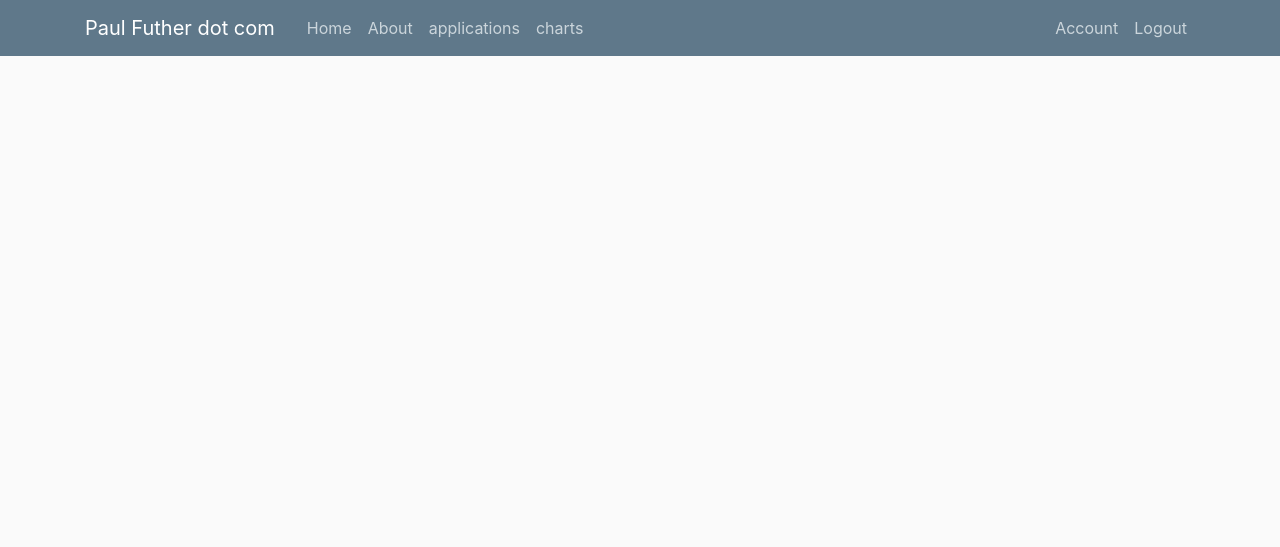
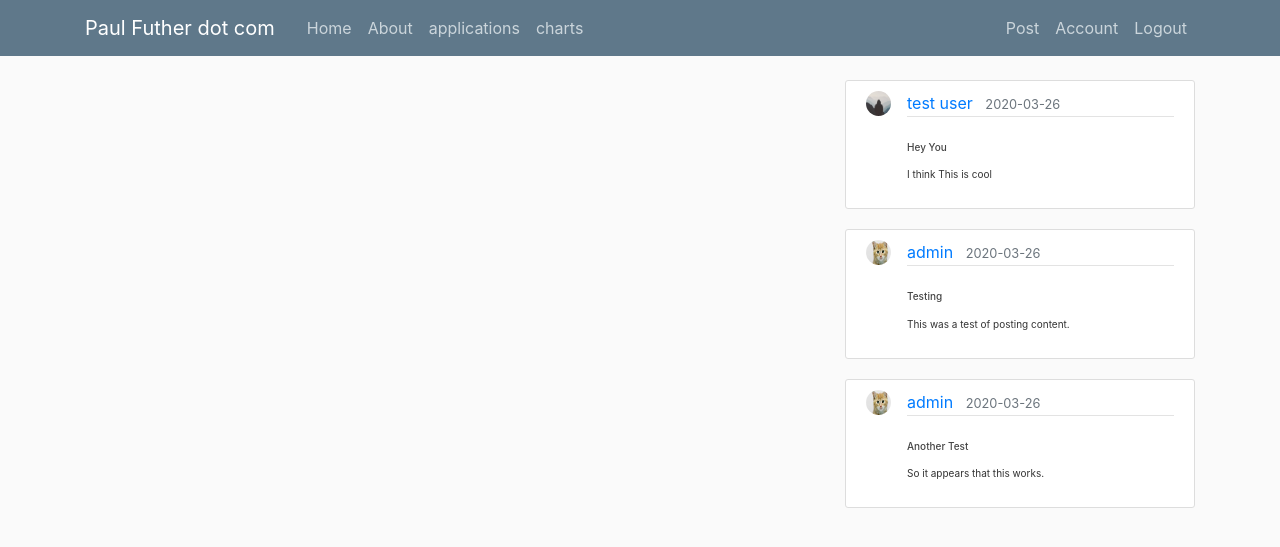
Before and after one commit to Paulfuther/Work-Website, a Flask app: page / in a window 1280 px wide. Shown: the top 547 px of the page. Run offline with Flask 2, Linux system fonts and the light colour scheme; a user stored in the database is signed in; data comes from the database, SQL or seed files in the repository; both versions use the stored data as it was after the commit; some libraries are stand-ins or nearby versions.

Commit message:
updates to posting articles

```diff
--- a/flaskblog/routes.py
+++ b/flaskblog/routes.py
@@ -1,6 +1,6 @@
-from flask import Flask, render_template, jsonify, request, send_file, url_for, redirect, flash
+from flask import Flask, render_template, jsonify, request, send_file, url_for, redirect, flash, abort
 from flaskblog import app, db, Bcrypt
-from flaskblog.forms import RegistrationForm, LoginForm, UpdateAccountForm
+from flaskblog.forms import RegistrationForm, LoginForm, UpdateAccountForm, PostForm
 from flaskblog.models import User, Post
 from io import BytesIO
 import os
@@ -24,8 +24,8 @@ chartstore = 48314
 @app.route("/")
 @app.route("/home")
 def home():
-    return render_template('home.html')#, posts=posts)
-    #return render_template('home.html',posts=posts)
+    posts=Post.query.all()
+    return render_template('home.html',posts=posts)
 
 
 @app.route("/about")
@@ -544,3 +544,54 @@ def account():
         image_file=url_for('static', filename='profile_pics/' + current_user.image_file)
     return render_template('account.html', title = 'Account',
                             image_file=image_file, form=form)
+
+@app.route("/post/new", methods=['GET','POST'])
+@login_required
+def new_post():
+    form = PostForm()
+    if form.validate_on_submit():
+        post = Post(title=form.title.data, content=form.content.data, author=current_user)
+        db.session.add(post)
+        db.session.commit()
+        flash('Your Post Has Been Created!', 'success')
+        return redirect(url_for('home'))
+    return render_template('create_post.html', title='New Post',
+                            form=form, legend='New Post')
+
+@app.route("/post/<int:post_id>")
+def post(post_id):
+    post=Post.query.get_or_404(post_id)
+    return render_template('post.html', title=post.title, post=post)
+
+
+@app.route("/post/<int:post_id>/update", methods=['GET', 'POST'])
+@login_required
+def update_post(post_id):
+    post = Post.query.get_or_404(post_id)
+    if post.author != current_user:
+        abort(403)
+
+    form = PostForm()
+    if form.validate_on_submit():
+        post.title = form.title.data
+        post.content = form.content.data
+        db.session.commit()
+        flash('Your Post Has Been Update', 'success')
+        return redirect(url_for('post', post_id=post.id))
+    elif request.method == 'GET':
+        form.title.data = post.title
+        form.content.data= post.content
+    return render_template('create_post.html', title='Update Post',
+                            form=form, legend='Update Post')
+
+
+@app.route("/post/<int:post_id>/delete", methods=['POST'])
+@login_required
+def delete_post(post_id):
+    post = Post.query.get_or_404(post_id)
+    if post.author != current_user:
+        abort(403)
+    db.session.delete(post)
+    db.session.commit()
+    flash('Your Post Has Been Deleted', 'success')
+    return redirect(url_for('home'))
--- a/flaskblog/static/main.css
+++ b/flaskblog/static/main.css
@@ -34,6 +34,7 @@ h1, h2, h3, h4, h5, h6 {
 
 .article-title {
   color: #444444;
+  font-size: 10px;
 }
 
 a.article-title:hover {
@@ -43,11 +44,12 @@ a.article-title:hover {
 
 .article-content {
   white-space: pre-line;
+  font-size: 10px;
 }
 
 .article-img {
-  height: 65px;
-  width: 65px;
+  height: 25px;
+  width: 25px;
   margin-right: 16px;
 }
 
--- a/flaskblog/templates/home.html
+++ b/flaskblog/templates/home.html
@@ -6,12 +6,14 @@
 
           {% for post in posts %}
             <article class="media content-section">
+            <img class="rounded-circle article-img" src="{{ url_for('static', filename='profile_pics/' + post.author.image_file)}}">
               <div class="media-body">
                 <div class="article-metadata">
-              <a class="mr-2" href="#">{{ post.author }}</a>
-              <small class="text-muted">{{ post.date_posted }}</small>
+                  <a class="mr-2" href="#">{{ post.author.username }}</a>
+                  <small class="text-muted">{{ post.date_posted.strftime('%Y-%m-%d') }}</small>
                 </div>
-            <h5><a class="article-title" href="#">{{ post.title }}</a></h5>
+                <h2><a class="article-title" href="{{url_for('post', post_id=post.id) }}" >
+                {{ post.title }}</a></h2>
                 <p class="article-content">{{ post.content }}</p>
               </div>
             </article>
--- a/flaskblog/templates/layout.html
+++ b/flaskblog/templates/layout.html
@@ -34,6 +34,7 @@
             <!-- Navbar Right Side -->
             <div class="navbar-nav">
               {% if current_user.is_authenticated%}
+              <a class="nav-item nav-link" href="{{ url_for('new_post')}}">Post</a>
               <a class="nav-item nav-link" href="{{ url_for('account')}}">Account</a>
               <a class="nav-item nav-link" href="{{ url_for('logout')}}">Logout</a>
               {% else %}
```
Also changed, not shown: flaskblog/forms.py (+6 -1 lines), flaskblog/templates/create_post.html (added, +50 -0 lines), flaskblog/templates/post.html (added, +49 -0 lines), flaskblog/site.db. Lines whose indentation alone changed are shown as unchanged.
